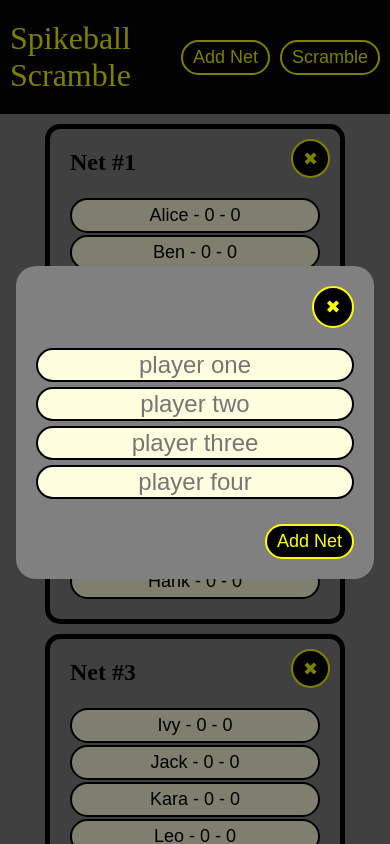
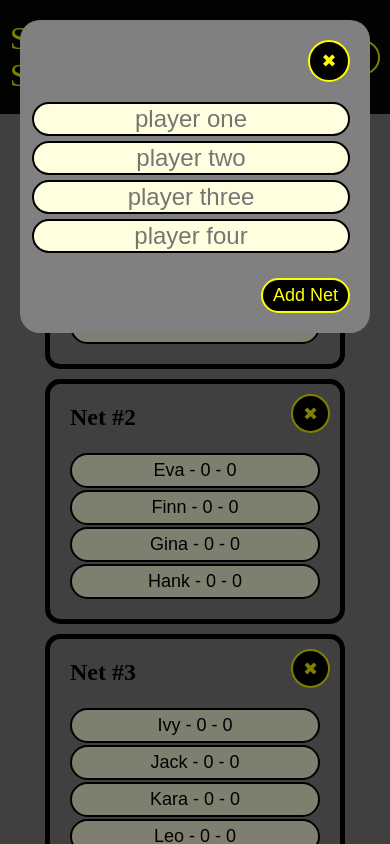
Before and after one commit to jomcbob/spikeball, a React (Vite) app: page / in a window 390 px wide. Both pictures are taken after a click on the button "Add Net". Built offline with nearby package versions, Linux system fonts and the light colour scheme.

Commit message:
bug: fixed being unable to scroll pop-up

```diff
--- a/src/index.css
+++ b/src/index.css
@@ -122,6 +122,8 @@ header {
   justify-content: center;
   align-items: center;
   z-index: 100;
+  overflow-y: auto;
+  padding: 20px;
 }
 
 .modalContent {
@@ -258,3 +260,9 @@ label {
   display: flex;
   flex-direction: column;
 }
+
+@media screen and (max-width: 500px) {
+  .modalOverlay {
+    align-items: start;
+  }
+}
```
